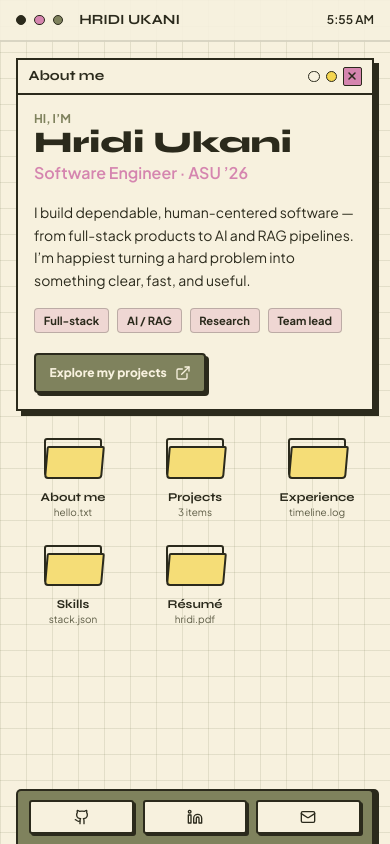
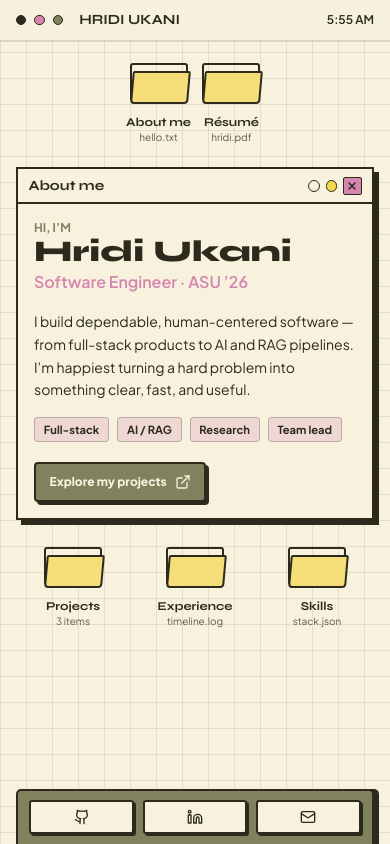
Before and after one commit to hridiukani/portfolio, a Next.js app: page / in a window 390 px wide. Built offline with nearby package versions, Linux system fonts and the light colour scheme.

Commit message:
fix: mobile view

```diff
--- a/app/globals.css
+++ b/app/globals.css
@@ -319,20 +319,22 @@
 @media (max-width: 767px) {
   .desktop-shell { overflow: auto; }
   .desktop-canvas { display: flex; min-height: calc(100dvh - 88px); flex-direction: column; padding: 1rem 1rem 6.5rem; }
-  .desktop-shortcuts { position: static; order: 2; display: grid; grid-template-columns: repeat(3, minmax(0, 1fr)); gap: 1.25rem .5rem; margin-top: 1.4rem; }
+  .desktop-shortcuts { position: static; display: grid; gap: 1.25rem .5rem; }
+  .desktop-shortcuts-top { order: 1; grid-template-columns: repeat(2, minmax(0, 1fr)); max-width: 260px; margin: 0 auto 1.4rem; }
+  .desktop-shortcuts-bottom { order: 3; grid-template-columns: repeat(3, minmax(0, 1fr)); margin-top: 1.4rem; }
   .desktop-icon { position: static; width: auto; }
   .desktop-only-window { display: none; }
-  .active-window { position: relative; left: auto; top: auto; order: 1; width: 100%; transform: none; animation: icon-rise .28s ease both; }
+  .active-window { position: relative; left: auto; top: auto; order: 2; width: 100%; transform: none; animation: icon-rise .28s ease both; }
   .window-panel { box-shadow: 5px 5px 0 var(--ink); }
   .window-body { max-height: 48dvh; }
   .contact-dock-inner { width: calc(100% - 2rem); justify-content: center; }
   .contact-dock .social-link { min-width: 0; flex: 1; justify-content: center; padding-inline: .35rem; }
   .project-card { min-height: 0; }
-  .welcome-note { position: relative; left: auto; top: auto; order: 1; transform: rotate(-1deg); }
+  .welcome-note { position: relative; left: auto; top: auto; order: 2; transform: rotate(-1deg); }
 }
 
 @media (max-width: 380px) {
-  .desktop-shortcuts { grid-template-columns: repeat(2, minmax(0, 1fr)); }
+  .desktop-shortcuts-bottom { grid-template-columns: repeat(2, minmax(0, 1fr)); }
   .system-bar { padding-inline: .65rem; }
 }
 
--- a/app/page.tsx
+++ b/app/page.tsx
@@ -45,6 +45,10 @@ const desktopPositions = [
   "desktop-position-right-one",
   "desktop-position-right-two",
 ] as const;
+
+// Mobile only: these folders render above the open window; the rest render below it.
+// Desktop positioning is unaffected since icons are placed via desktopPositions above, not DOM order.
+const mobileTopIds = new Set<WindowId>(["about", "resume"]);
 
 const skills = [
   ["Languages", "JavaScript, TypeScript, Java, Python, C/C++, SQL, Go"],
@@ -156,9 +160,11 @@ export default function Portfolio() {
       </header>
 
       <section ref={canvasRef} className="desktop-canvas" aria-label="Hridi's portfolio desktop">
-        <div className="desktop-shortcuts" aria-label="Portfolio folders">
+        <div className="desktop-shortcuts desktop-shortcuts-top" aria-label="Portfolio folders">
           {desktopItems.map((item, index) => (
-            <DesktopIcon key={item.id} {...item} index={index} onOpen={() => openWindow(item.id)} />
+            mobileTopIds.has(item.id) ? (
+              <DesktopIcon key={item.id} {...item} index={index} onOpen={() => openWindow(item.id)} />
+            ) : null
           ))}
         </div>
 
@@ -189,6 +195,14 @@ export default function Portfolio() {
             <span className="text-sm">Open a folder to explore my work.</span>
           </button>
         ) : null}
+
+        <div className="desktop-shortcuts desktop-shortcuts-bottom" aria-label="Portfolio folders">
+          {desktopItems.map((item, index) => (
+            mobileTopIds.has(item.id) ? null : (
+              <DesktopIcon key={item.id} {...item} index={index} onOpen={() => openWindow(item.id)} />
+            )
+          ))}
+        </div>
 
       </section>
 
```
